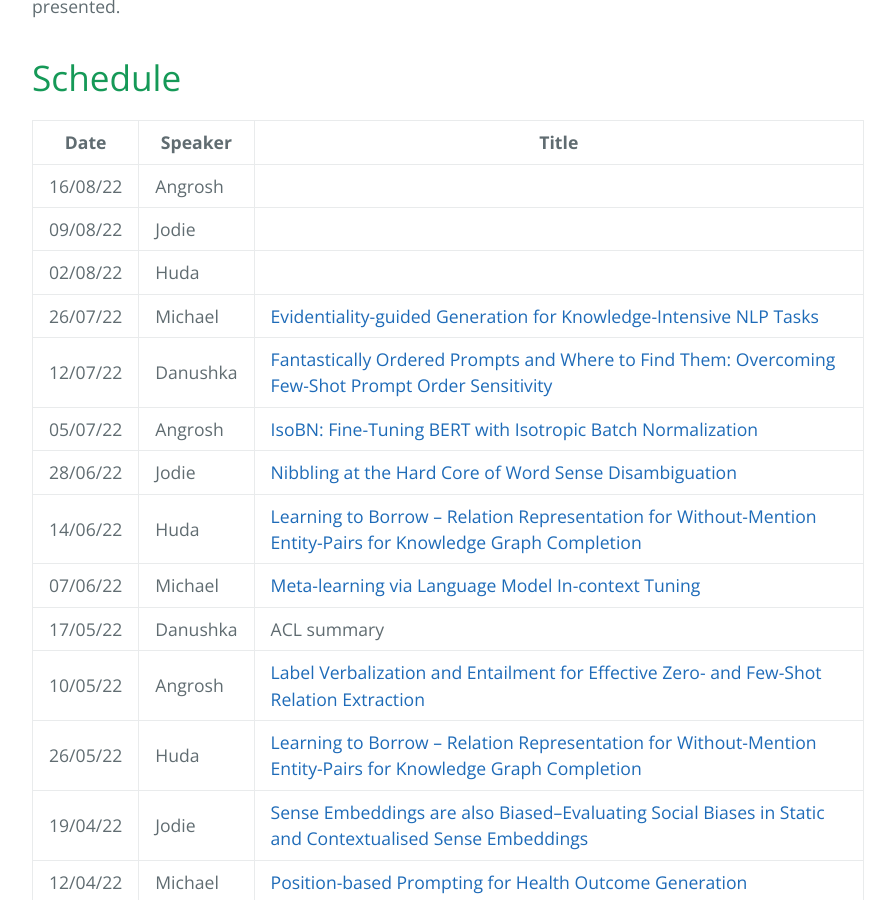
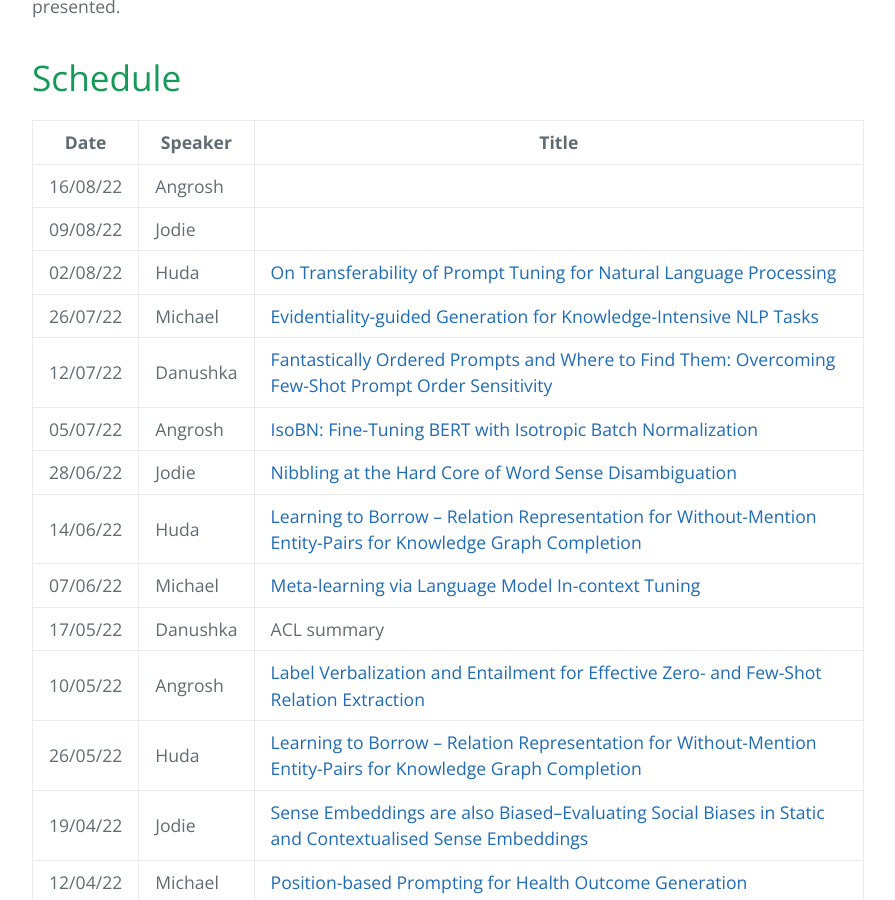
Before and after one commit to LivNLP/livnlp.github.io, a Jekyll site: the page built from reading.md, in a window 1280 px wide and 900 px high, scrolled down 454 px. Shown: the whole window, without its empty margins (192-1087 px from the left). Built offline with Jekyll 4.4.1, drawn with Linux system fonts in a browser that asks for light colours.

Commit message:
Update reading.md

```diff
--- a/reading.md
+++ b/reading.md
@@ -15,7 +15,7 @@
 | ----- | ------- | ----- |
 | 16/08/22 | Angrosh | |
 | 09/08/22 | Jodie | |
-| 02/08/22 | Huda | |
+| 02/08/22 | Huda | [On Transferability of Prompt Tuning for Natural Language Processing](https://aclanthology.org/2022.naacl-main.290/)|
 | 26/07/22 | Michael |[Evidentiality-guided Generation for Knowledge-Intensive NLP Tasks](https://aclanthology.org/2022.naacl-main.162/) |
 | 12/07/22 | Danushka |[Fantastically Ordered Prompts and Where to Find Them: Overcoming Few-Shot Prompt Order Sensitivity](https://aclanthology.org/2022.acl-long.556/) |
 | 05/07/22 | Angrosh | [IsoBN: Fine-Tuning BERT with Isotropic Batch Normalization](https://arxiv.org/abs/2005.02178)|
```
